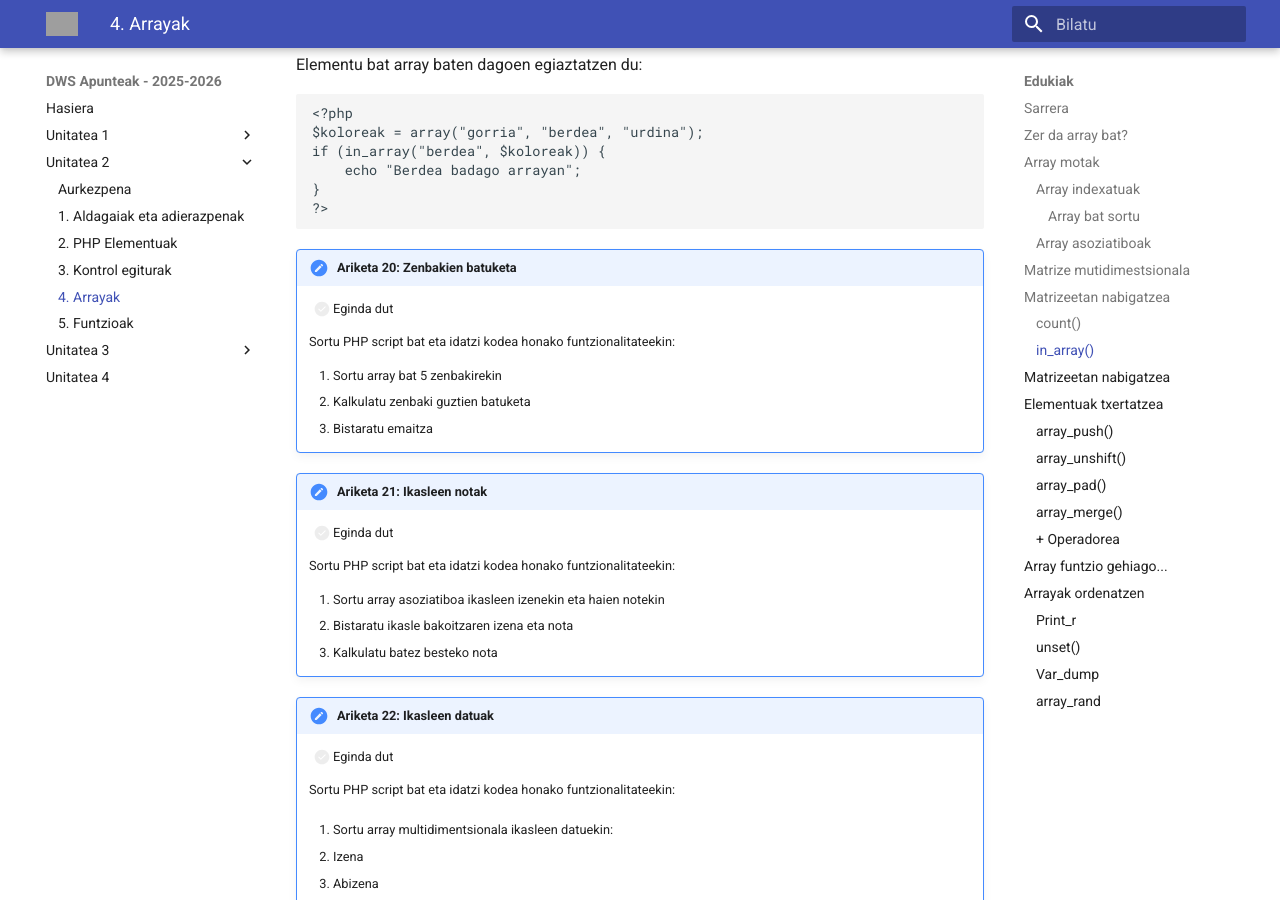
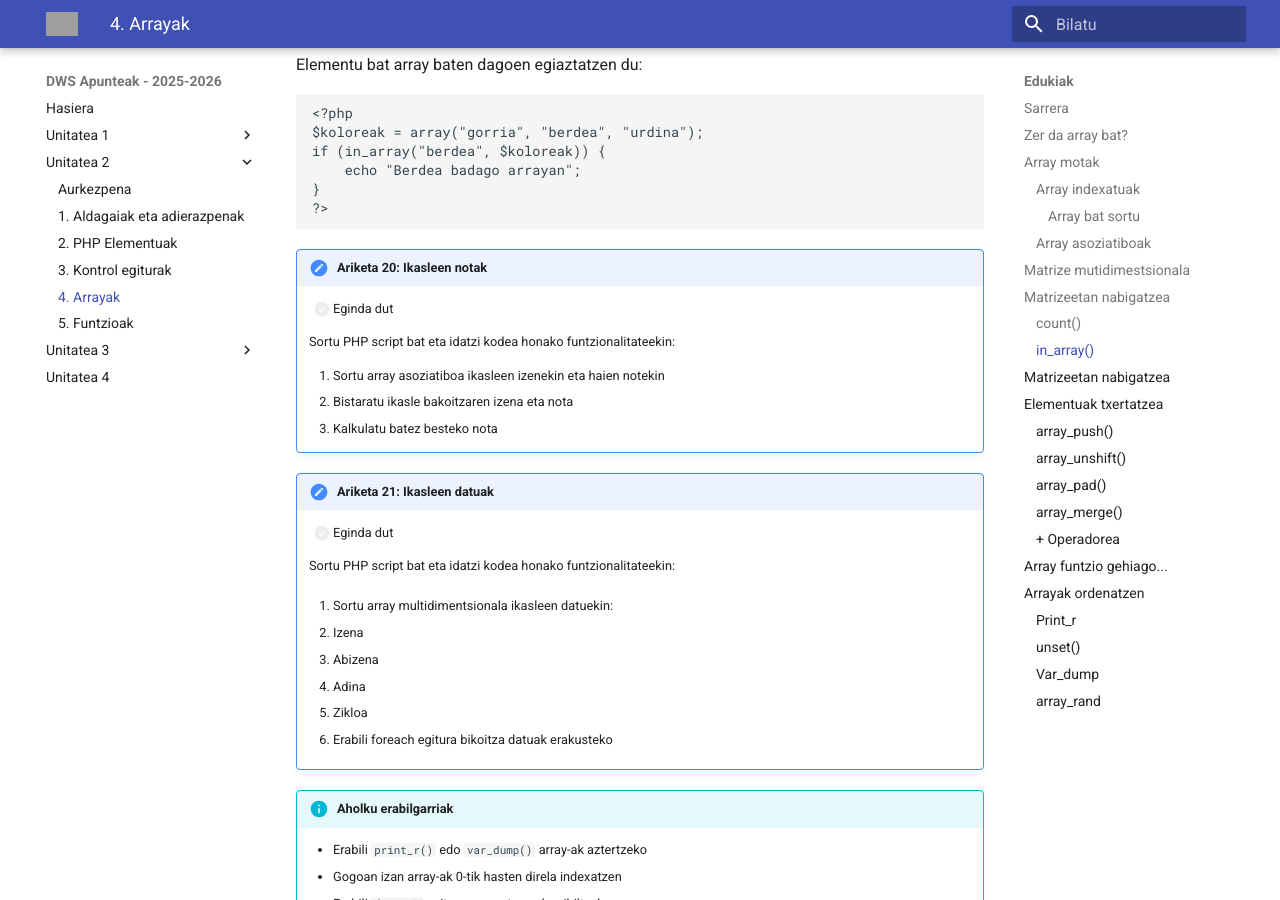
Before and after one commit to martinezjone/dws_apunteak, an MkDocs documentation site: the page built from docs/02-sintaxia/dws-2-unitatea-arrayak/index.md, in a window 1280 px wide and 900 px high, scrolled down 4717 px. Built offline with MkDocs 1.6.1 and Material for MkDocs 9.7.7, drawn with Linux system fonts in a browser that asks for light colours; some of the changed text lies outside the part shown; grey boxes are pictures that could not be loaded.

Commit message:
Array atala eguneratu 2

````diff
--- a/docs/02-sintaxia/dws-2-unitatea-arrayak/index.md
+++ b/docs/02-sintaxia/dws-2-unitatea-arrayak/index.md
@@ -173,18 +173,7 @@ if (in_array("berdea", $koloreak)) {
 ?>
 ```
 
-!!! exercise "Ariketa 20: Zenbakien batuketa"
-    - [ ] Eginda dut
-
-    Sortu PHP script bat eta idatzi kodea honako funtzionalitateekin:
-
-    1. Sortu array bat 5 zenbakirekin
-    2. Kalkulatu zenbaki guztien batuketa
-    3. Bistaratu emaitza
-
-
-
-!!! exercise "Ariketa 21: Ikasleen notak"
+!!! exercise "Ariketa 20: Ikasleen notak"
     - [ ] Eginda dut
 
     Sortu PHP script bat eta idatzi kodea honako funtzionalitateekin:
@@ -194,7 +183,7 @@ if (in_array("berdea", $koloreak)) {
     3. Kalkulatu batez besteko nota
 
 
-!!! exercise "Ariketa 22: Ikasleen datuak"
+!!! exercise "Ariketa 21: Ikasleen datuak"
     - [ ] Eginda dut
 
     Sortu PHP script bat eta idatzi kodea honako funtzionalitateekin:
````
Also changed, not shown: other parts of docs/02-sintaxia/dws-2-unitatea-arrayak/index.md (+6 -6 lines), site/02-sintaxia/dws-2-unitatea-arrayak/index.html, site/02-sintaxia/dws-2-unitatea-kontrol-egiturak/index.html, site/search/search_index.json, 1 other file.
